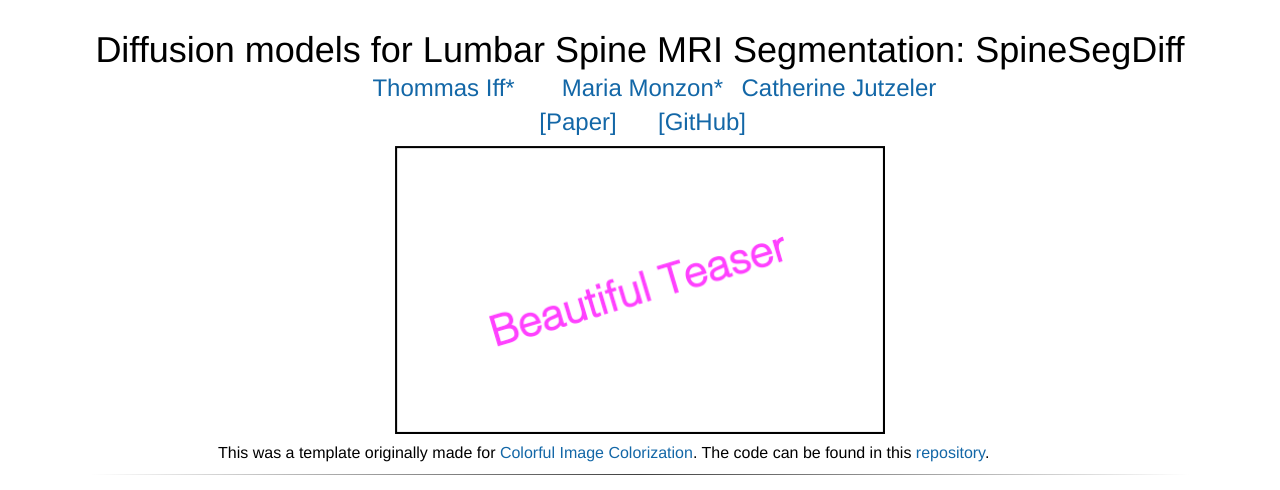
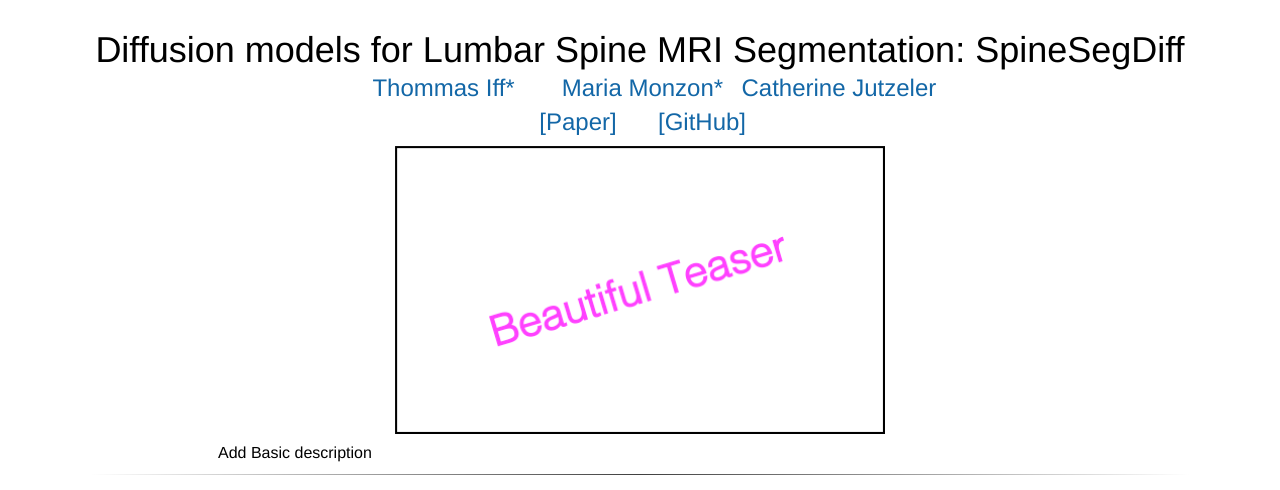
Before and after one commit to BMDS-ETH/SpineSegDiff, a plain HTML site: page index.html in a window 1280 px wide. Shown: the top 490 px of the page. Drawn offline with Linux system fonts and the light colour scheme; a script that the page names is missing.

Commit message:
Remove basic placeholders in HTML

```diff
--- a/index.html
+++ b/index.html
@@ -189,7 +189,7 @@
 		<table align=center width=850px>
 			<tr>
 				<td>
-					This was a template originally made for <a href="http://richzhang.github.io/colorization/">Colorful Image Colorization</a>. The code can be found in this <a href="https://github.com/richzhang/webpage-template">repository</a>.
+					Add Basic description
 				</td>
 			</tr>
 		</table>
```
